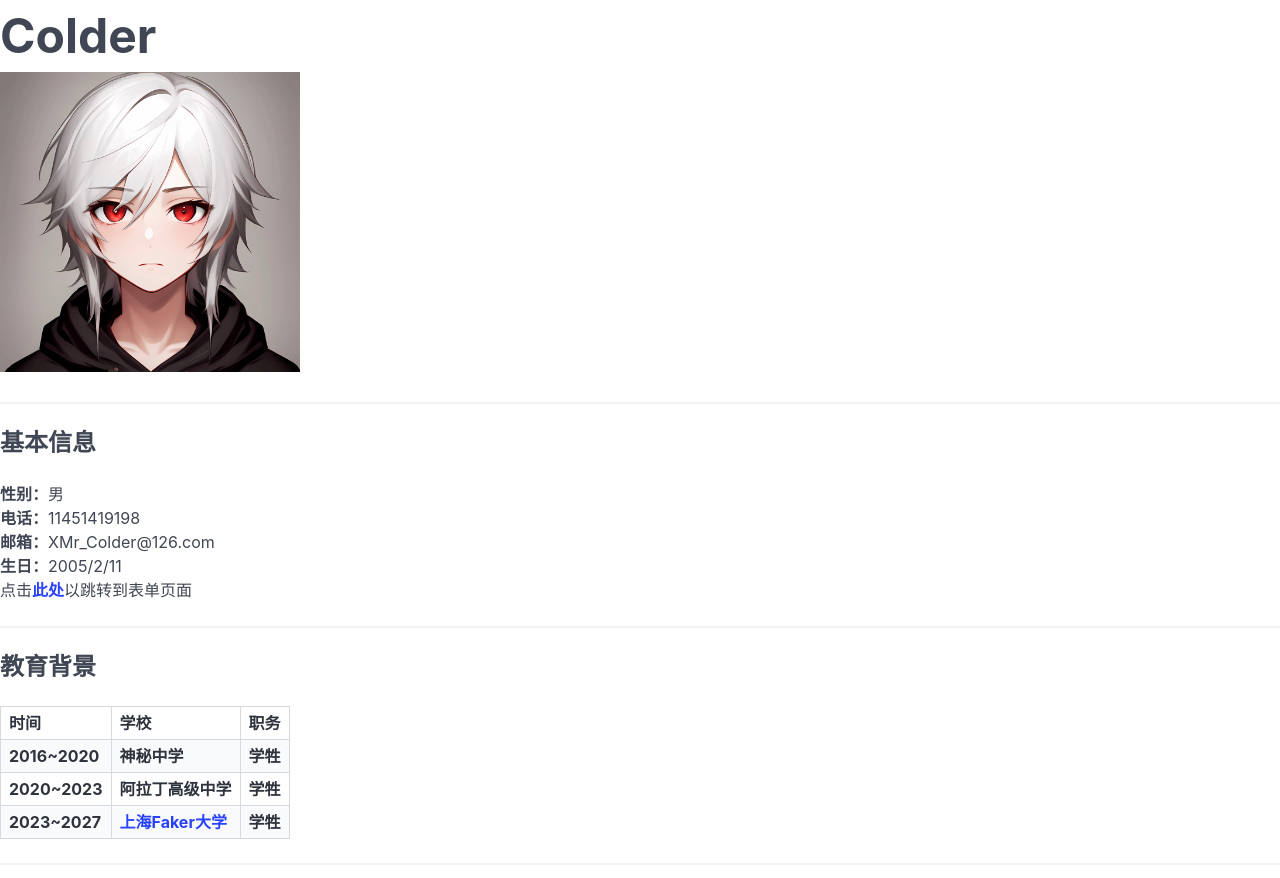
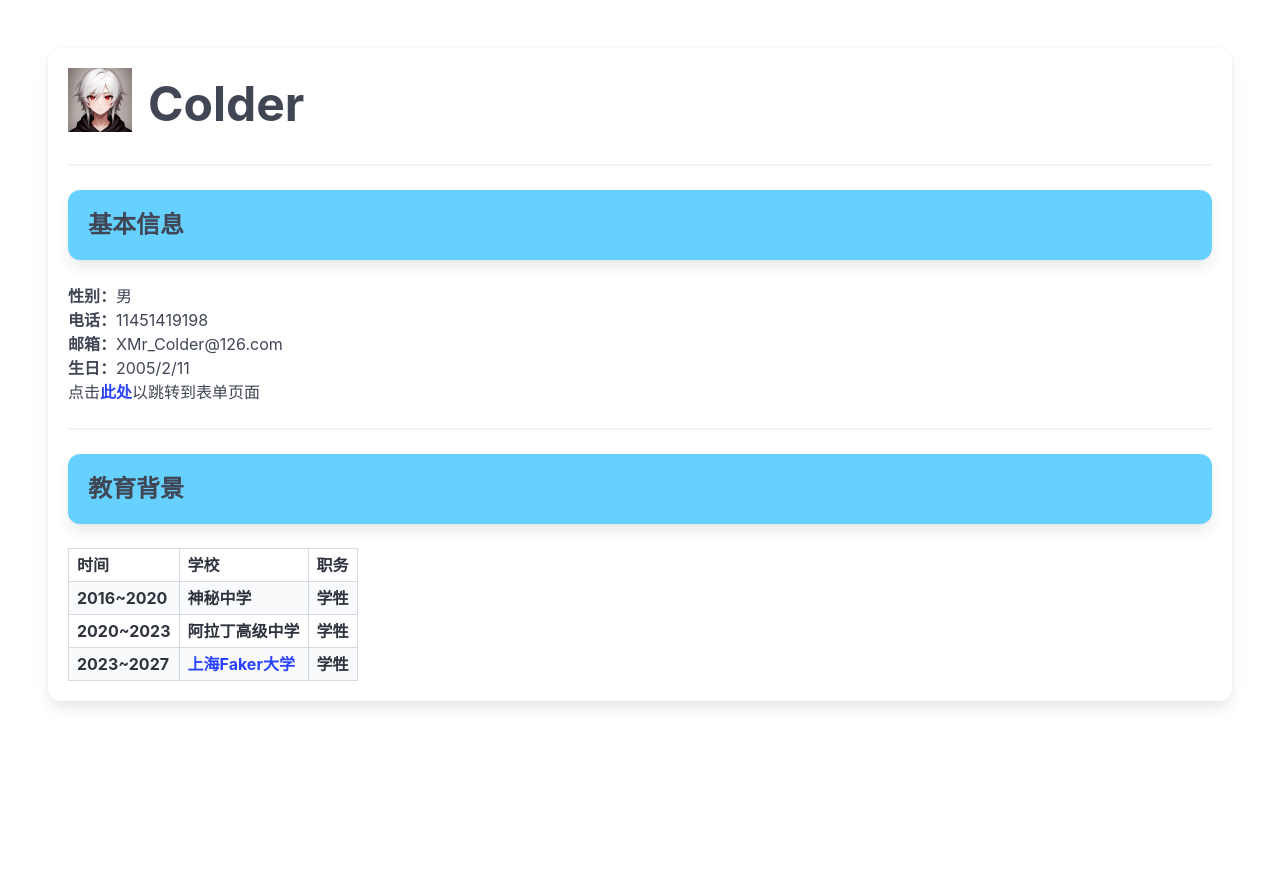
Before and after one commit to XMrColder/XMrColder.github.io, a plain HTML site: page index.html in a window 1280 px wide. After the commit the page ends 800 px from the top, so only its background shows below. Drawn offline with nearby package versions, Linux system fonts and the light colour scheme.

Commit message:
美化了index.html

```diff
--- a/index.html
+++ b/index.html
@@ -8,10 +8,21 @@
     <title>简历</title>
 </head>
 <body>
-<h1 class="is-size-1 has-text-weight-bold">Colder</h1>
-<img alt="Colder" height="300" src="IMG_1118.jpg" width="300">
+<div class="box my-6 mx-6">
+    <article class="media">
+        <div class="media-left">
+            <figure class="image is-64x64">
+                <img src="IMG_1118.jpg" alt="Colder">
+            </figure>
+        </div>
+        <div class="media-content">
+            <p class="is-size-1 has-text-weight-bold">Colder</p>
+        </div>
+    </article>
     <hr>
-<h4 class="subtitle is-4 has-text-weight-bold">基本信息</h4>
+    <div class="box has-background-info">
+        <h4 class="subtitle is-4 has-text-weight-bold has-background-info">基本信息</h4>
+    </div>
     <ul>
         <li><b>性别：</b>男</li>
         <li><b>电话：</b>11451419198</li>
@@ -20,7 +31,9 @@
         <li>点击<b><a href="form.html">此处</a></b>以跳转到表单页面</li>
     </ul>
     <hr>
+    <div class="box has-background-info">
         <h4 class="subtitle is-4 has-text-weight-bold">教育背景</h4>
+    </div>
     <table class="table is-bordered is-striped is-narrow is-hoverable">
         <tr>
             <th>时间</th>
@@ -43,9 +56,5 @@
             <th>学牲</th>
         </tr>
     </table>
-<hr>
-<iframe allowfullscreen="true"
-        border="0" frameborder="no" framespacing="0" height="450" scrolling="no" src="//player.bilibili.com/player.html?isOutside=true&aid=113731623195824&bvid=BV1cM6pYMEFT&cid=27582858743&p=1"
-        width="800"></iframe>
-</body>
+</div>
 </html>
```
Lines whose indentation alone changed are shown as unchanged.
